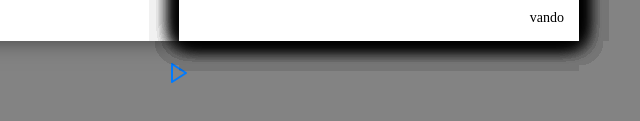
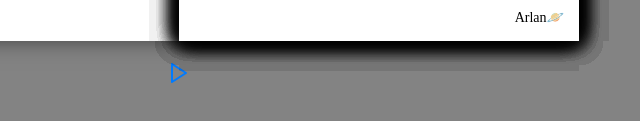
Before and after one commit to Pando03/Animation_main, a plain HTML site: page index.html in a window 1280 px wide. Shown: the part 583-704 px from the top of the page, 461-1101 px from the left. Drawn offline with nearby package versions, Linux system fonts and the light colour scheme.

Commit message:
Update index.html

```diff
--- a/index.html
+++ b/index.html
@@ -16,59 +16,59 @@
                 </div>
                 <div class="page right-page">
                     <img src="photo/1.jpg" alt="Foto 1">
-                    <div class="author-name">vando</div>
+                    <div class="author-name">Arlan🪐</div>
                 </div>
                 <div class="page right-page">
                     <img src="photo/2.jpg" alt="Foto 2">
-                    <div class="author-name">vando</div>
+                    <div class="author-name">Arlan🪐</div>
                 </div>
                 <div class="page right-page">
                     <img src="photo/3.jpg" alt="Foto 3">
-                    <div class="author-name">vando</div>
+                    <div class="author-name">Arlan🪐</div>
                 </div>
                 <div class="page right-page">
                     <img src="photo/4.jpg" alt="Foto 4">
-                    <div class="author-name">vando</div>
+                    <div class="author-name">Arlan🪐</div>
                 </div>
                 <div class="page right-page">
                     <img src="photo/5.jpg" alt="Foto 5">
-                    <div class="author-name">vando</div>
+                    <div class="author-name">Arlan🪐</div>
                 </div>
                 <div class="page right-page">
                     <img src="photo/6.jpg" alt="Foto 6">
-                    <div class="author-name">vando</div>
+                    <div class="author-name">Arlan🪐</div>
                 </div>
                 <div class="page right-page">
                     <img src="photo/7.jpg" alt="Foto 7">
-                    <div class="author-name">vando</div>
+                    <div class="author-name">Arlan🪐</div>
                 </div>
                 <div class="page right-page">
                     <img src="photo/8.jpg" alt="Foto 8">
-                    <div class="author-name">vando</div>
+                    <div class="author-name">Arlan🪐</div>
                 </div>
                 <div class="page right-page">
                     <img src="photo/9.jpg" alt="Foto 9">
-                    <div class="author-name">vando</div>
+                    <div class="author-name">Arlan🪐</div>
                 </div>
                 <div class="page right-page">
                     <img src="photo/10.jpg" alt="Foto 10">
-                    <div class="author-name">vando</div>
+                    <div class="author-name">Arlan🪐</div>
                 </div>
                 <div class="page right-page">
                     <img src="photo/11.jpg" alt="Foto 11">
-                    <div class="author-name">vando</div>
+                    <div class="author-name">Arlan🪐</div>
                 </div>
                 <div class="page right-page">
                     <img src="photo/12.jpg" alt="Foto 12">
-                    <div class="author-name">vando</div>
+                    <div class="author-name">Arlan🪐</div>
                 </div>
                 <div class="page right-page">
                     <img src="photo/13.jpg" alt="Foto 13">
-                    <div class="author-name">vando</div>
+                    <div class="author-name">Arlan🪐</div>
                 </div>
                 <div class="page right-page">
                     <img src="photo/14.jpg" alt="Foto 14">
-                    <div class="author-name">vando</div>
+                    <div class="author-name">Arlan🪐</div>
                 </div>
             </div>
         </div>
```
